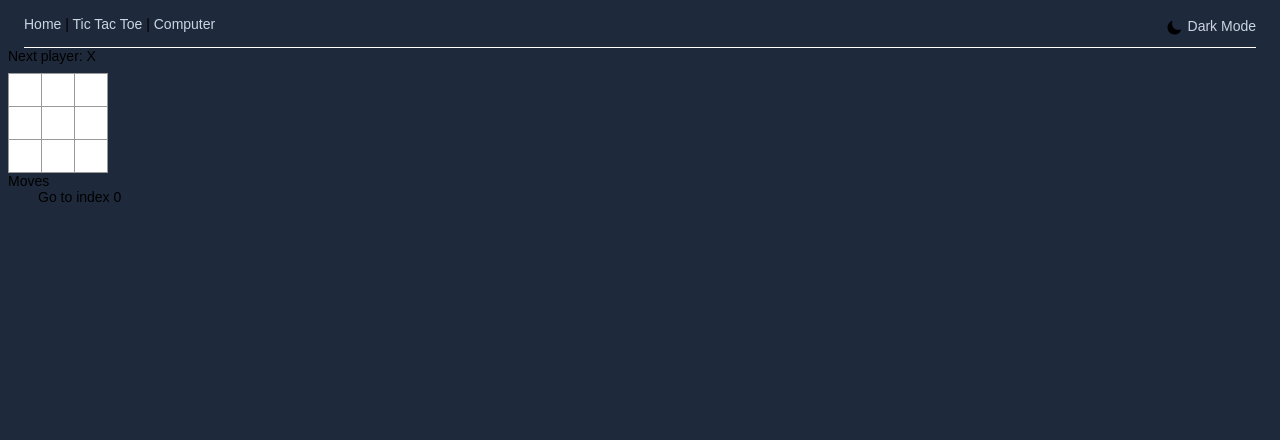
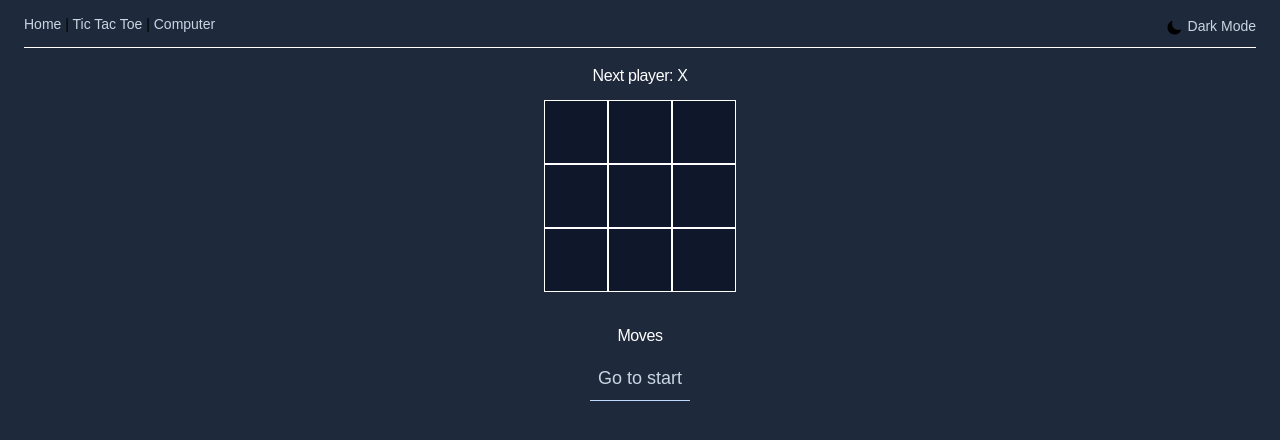
Before and after one commit to ridvansumset/react-typescript-tailwind-app, a React (Create React App) app: page /tic-tac-toe in a window 1280 px wide. Shown: the top 440 px of the page. Built offline with nearby package versions, Linux system fonts and the light colour scheme.

Commit message:
use tailwind css for other pages

```diff
--- a/src/components/Board.tsx
+++ b/src/components/Board.tsx
@@ -12,6 +12,7 @@ export default class Board extends React.Component<Props> {
   renderSquare(i: number) {
     return (
       <Square
+        key={i}
         value={this.props.squares[i]}
         onClick={() => this.props.onClick(i)}
       />
@@ -22,22 +23,13 @@ export default class Board extends React.Component<Props> {
     const status = this.props.winner ? `Winner is ${this.props.winner}` : `Next player: ${this.props.xIsNext ? 'X' : 'O'}`;
 
     return (
-      <div>
-        <div className="status">{status}</div>
-        <div className="board-row">
-          {this.renderSquare(0)}
-          {this.renderSquare(1)}
-          {this.renderSquare(2)}
-        </div>
-        <div className="board-row">
-          {this.renderSquare(3)}
-          {this.renderSquare(4)}
-          {this.renderSquare(5)}
-        </div>
-        <div className="board-row">
-          {this.renderSquare(6)}
-          {this.renderSquare(7)}
-          {this.renderSquare(8)}
+      <div className="flex flex-col items-center">
+        <h3 className="text-base text-center text-slate-900 dark:text-white font-medium tracking-tight mb-3">
+          {status}
+        </h3>
+
+        <div className="grid grid-cols-3 gap-0">
+          {[...Array(9).keys()].map((key) => this.renderSquare(key))}
         </div>
       </div>
     );
--- a/src/components/Square.tsx
+++ b/src/components/Square.tsx
@@ -20,7 +20,7 @@ export default function Square(props: Props) {
   }
 
   return (
-    <button className="square" onClick={handleClick}>
+    <button className="bg-white dark:bg-slate-900 border border-black dark:border-white text-xl dark:text-slate-300 font-bold text-center outline-none p-0 w-16 h-16" onClick={handleClick}>
       {props.value}
     </button>
   );
--- a/src/index.css
+++ b/src/index.css
@@ -5,48 +5,3 @@
 body {
   font: 14px "Century Gothic", Futura, sans-serif;
 }
-
-ol, ul {
-  padding-left: 30px;
-}
-
-.board-row:after {
-  clear: both;
-  content: "";
-  display: table;
-}
-
-.status {
-  margin-bottom: 10px;
-}
-
-.square {
-  background: #fff;
-  border: 1px solid #999;
-  float: left;
-  font-size: 24px;
-  font-weight: bold;
-  line-height: 34px;
-  height: 34px;
-  margin-right: -1px;
-  margin-top: -1px;
-  padding: 0;
-  text-align: center;
-  width: 34px;
-}
-
-.square:focus {
-  outline: none;
-}
-
-.kbd-navigation .square:focus {
-  background: #ddd;
-}
-
-#error-page {
-  display: flex;
-  flex-direction: column;
-  align-items: center;
-  justify-content: center;
-  width: 100%;
-}
--- a/src/layouts/Default.tsx
+++ b/src/layouts/Default.tsx
@@ -9,6 +9,7 @@ export default function Default() {
     if (!darkMode || window.matchMedia('(prefers-color-scheme: dark)').matches) {
       setDarkMode(true);
     }
+    // eslint-disable-next-line
   }, []);
 
   return (
--- a/src/views/ErrorPage.tsx
+++ b/src/views/ErrorPage.tsx
@@ -6,8 +6,8 @@ export default function ErrorPage() {
   console.error(error);
 
   return (
-    <div id="error-page">
-      <h1>Oops!</h1>
+    <div className="flex flex-col justify-center items-center w-full">
+      <h2>Oops!</h2>
       <p>Sorry, an unexpected error has occurred.</p>
       <p>
         <i>{error.statusText || error.message}</i>
--- a/src/views/Game.tsx
+++ b/src/views/Game.tsx
@@ -71,19 +71,27 @@ export default class Game extends React.Component<any, State> {
     const currentHistory = this.state.history[this.state.step];
 
     const movesList = this.state.history.map((h, index) => (
-      <li key={index} onClick={() => this.goToMove(index)}>
+      <li
+        key={index}
+        className="border-b border-gray-400 dark:border-b-blue-200 text-lg text-slate-900 dark:text-slate-300 p-2 cursor-pointer"
+        onClick={() => this.goToMove(index)}
+      >
         {
-          `Go to index ${index}
-          ${index > 0 ?
-            `(Put ${index % 2 === 0 ? 'O' : 'X'} on row: ${h.point.row + 1} col: ${h.point.col + 1})` :
-            ''}`
+          `Go to ${index > 0 ? `move ${index}` : 'start'}`
+        }
+        {
+          index > 0
+            ? <span className="text-xs">
+                {' '}{`(${index % 2 === 0 ? 'O' : 'X'} was put on row: ${h.point.row + 1} col: ${h.point.col + 1})`}
+              </span>
+            : ''
         }
       </li>
     ));
 
     return (
-      <div className="game">
-        <div className="game-board">
+      <div className="my-4 mx-4">
+        <div className="mb-8">
           <Board
             squares={currentHistory.squares}
             winner={this.state.winner}
@@ -91,8 +99,12 @@ export default class Game extends React.Component<any, State> {
             onClick={this.handleClick}
           />
         </div>
-        <div className="game-info">
-          <div>Moves</div>
+
+        <div className="flex flex-col items-center">
+          <h3 className="text-base text-center text-slate-900 dark:text-white font-medium tracking-tight mb-2">
+            Moves
+          </h3>
+
           <ul>
             {movesList}
           </ul>
--- a/src/views/Todos/Todos.tsx
+++ b/src/views/Todos/Todos.tsx
@@ -35,7 +35,7 @@ export default function Todos() {
                 ? <svg xmlns="http://www.w3.org/2000/svg" viewBox="0 0 24 24" fill="green" className="w-5 h-5 mr-1">
                   <path fillRule="evenodd" d="M2.25 12c0-5.385 4.365-9.75 9.75-9.75s9.75 4.365 9.75 9.75-4.365 9.75-9.75 9.75S2.25 17.385 2.25 12zm13.36-1.814a.75.75 0 10-1.22-.872l-3.236 4.53L9.53 12.22a.75.75 0 00-1.06 1.06l2.25 2.25a.75.75 0 001.14-.094l3.75-5.25z" clipRule="evenodd" />
                 </svg>
-                : <svg xmlns="http://www.w3.org/2000/svg" viewBox="0 0 24 24" fill="red" className="w-5 h-5 mr-1">
+                : <svg xmlns="http://www.w3.org/2000/svg" viewBox="0 0 24 24" fill="gray" className="w-5 h-5 mr-1">
                   <path fillRule="evenodd" d="M12 2.25c-5.385 0-9.75 4.365-9.75 9.75s4.365 9.75 9.75 9.75 9.75-4.365 9.75-9.75S17.385 2.25 12 2.25zm-1.72 6.97a.75.75 0 10-1.06 1.06L10.94 12l-1.72 1.72a.75.75 0 101.06 1.06L12 13.06l1.72 1.72a.75.75 0 101.06-1.06L13.06 12l1.72-1.72a.75.75 0 10-1.06-1.06L12 10.94l-1.72-1.72z" clipRule="evenodd" />
                 </svg>
 
@@ -48,7 +48,7 @@ export default function Todos() {
 
   return (
     <div className="my-4 mx-4">
-      <h2 className="text-center mb-1 text-slate-900 dark:text-white mt-5 text-base font-medium tracking-tight">
+      <h2 className="text-center mb-1 text-slate-900 dark:text-white text-base font-medium tracking-tight">
         {'TODO LIST'}
       </h2>
 
```
